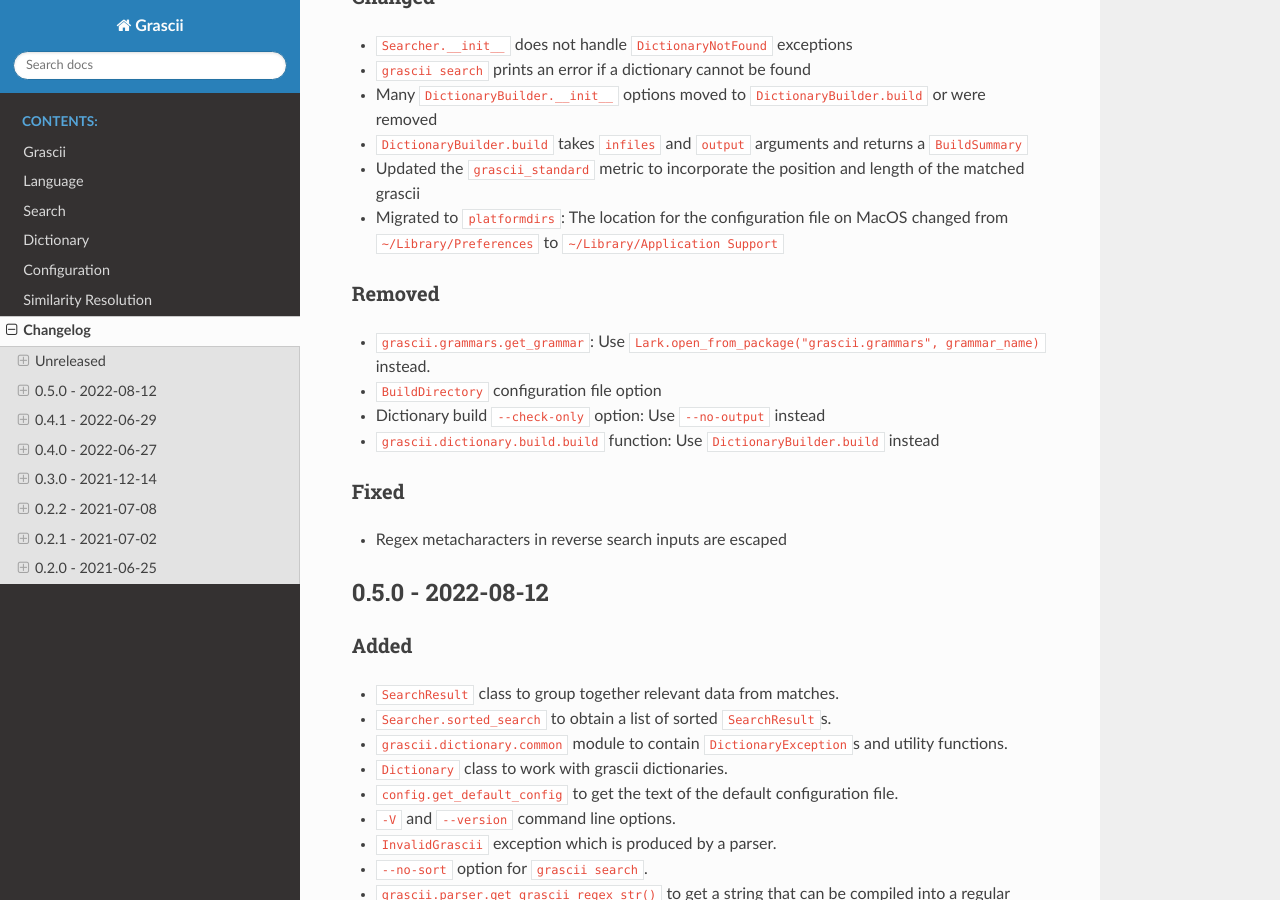
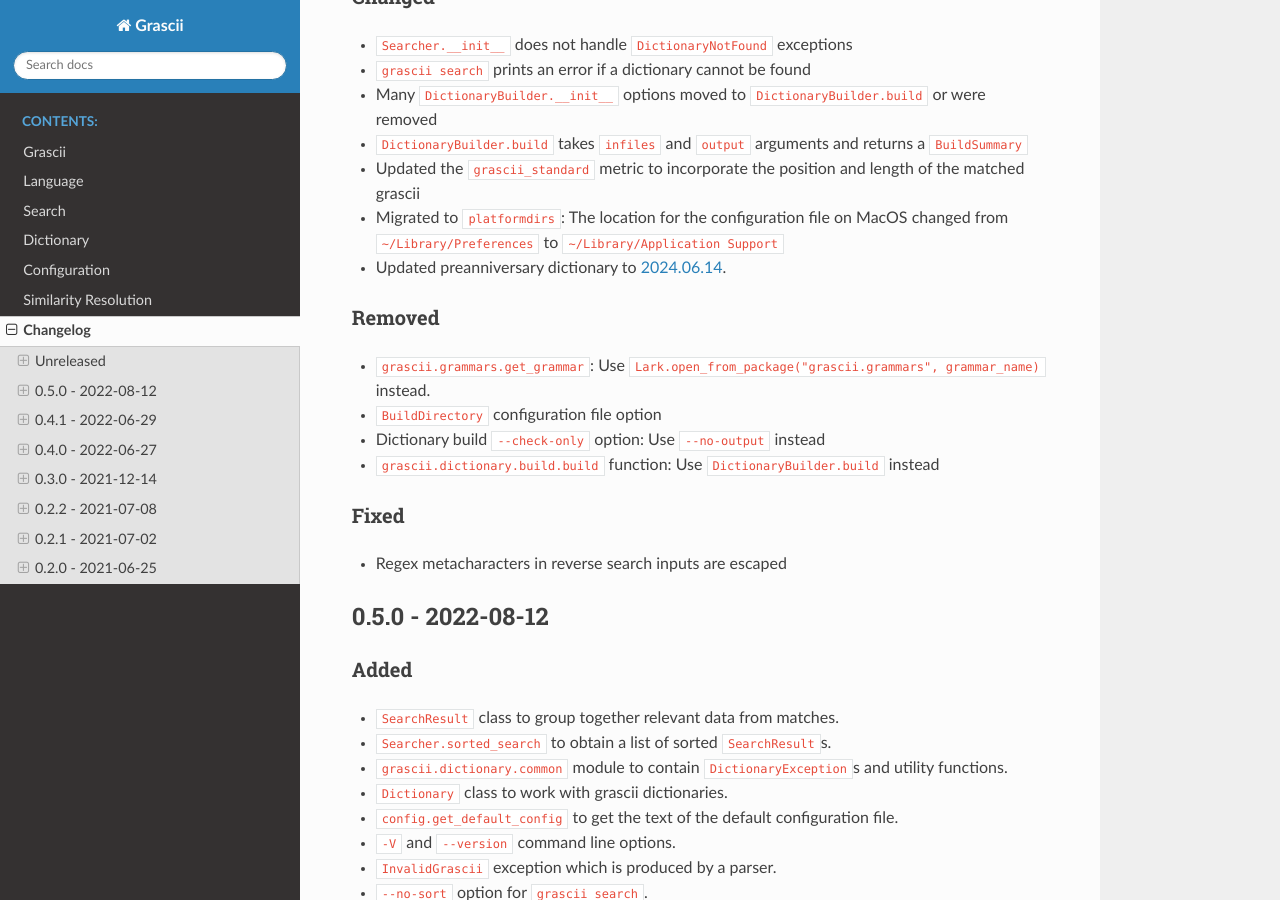
Before and after one commit to grascii/grascii, a Sphinx documentation site: the page built from docs/CHANGELOG.md, in a window 1280 px wide and 900 px high, scrolled down 456 px. Built offline with Sphinx 7.4.7 and the Read the Docs theme 2.0.0, drawn with Linux system fonts in a browser that asks for light colours.

Commit message:
Update dictionaries to 2024.06.14 (#79)

```diff
--- a/docs/CHANGELOG.md
+++ b/docs/CHANGELOG.md
@@ -23,6 +23,7 @@
   of the matched grascii
 - Migrated to `platformdirs`: The location for the configuration file on MacOS
   changed from `~/Library/Preferences` to `~/Library/Application Support`
+- Updated preanniversary dictionary to [2024.06.14](https://github.com/grascii/dictionaries/tree/2024.06.14).
 
 ### Removed
 
```
Also changed, not shown: 1 other file.
